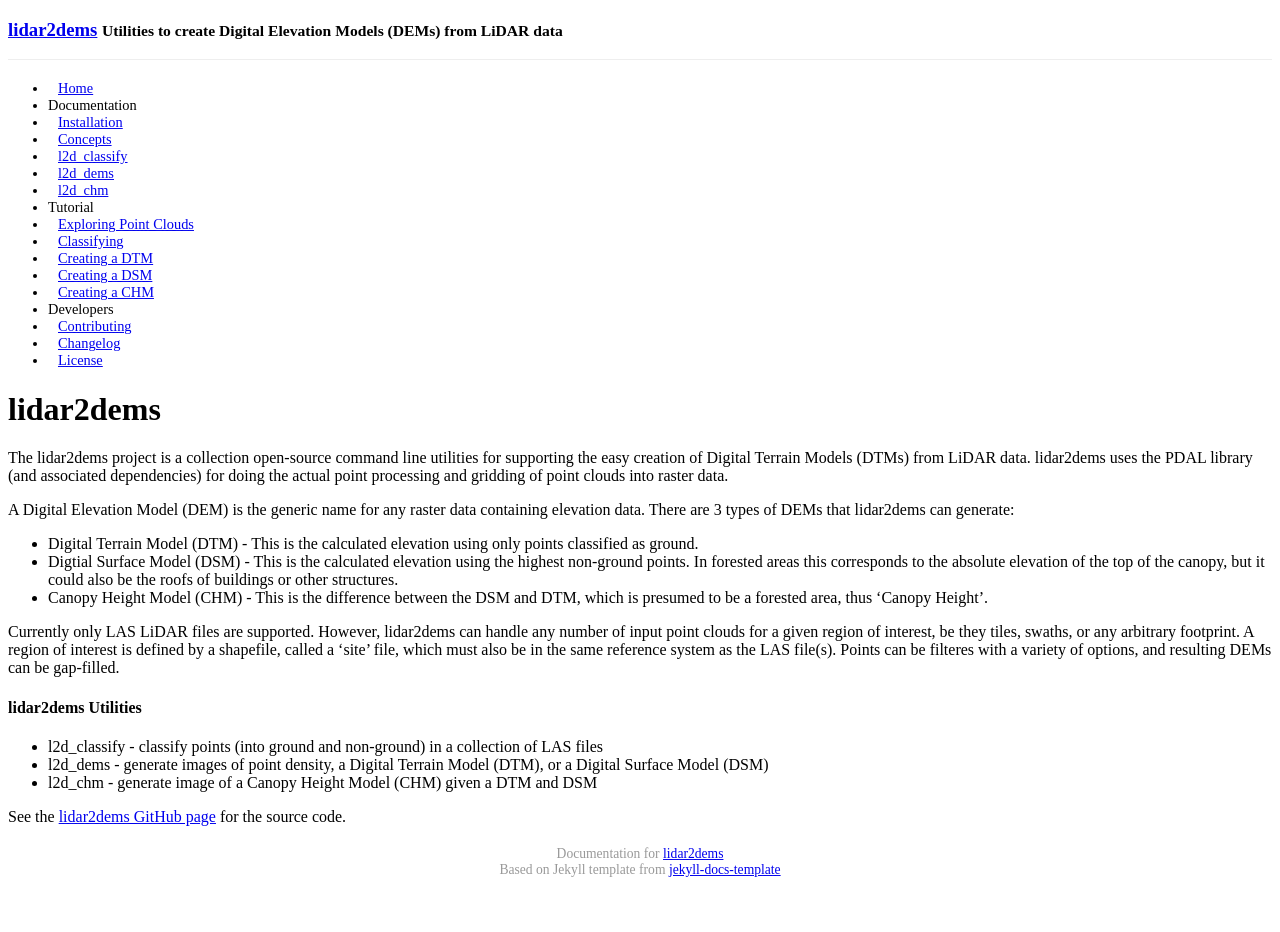
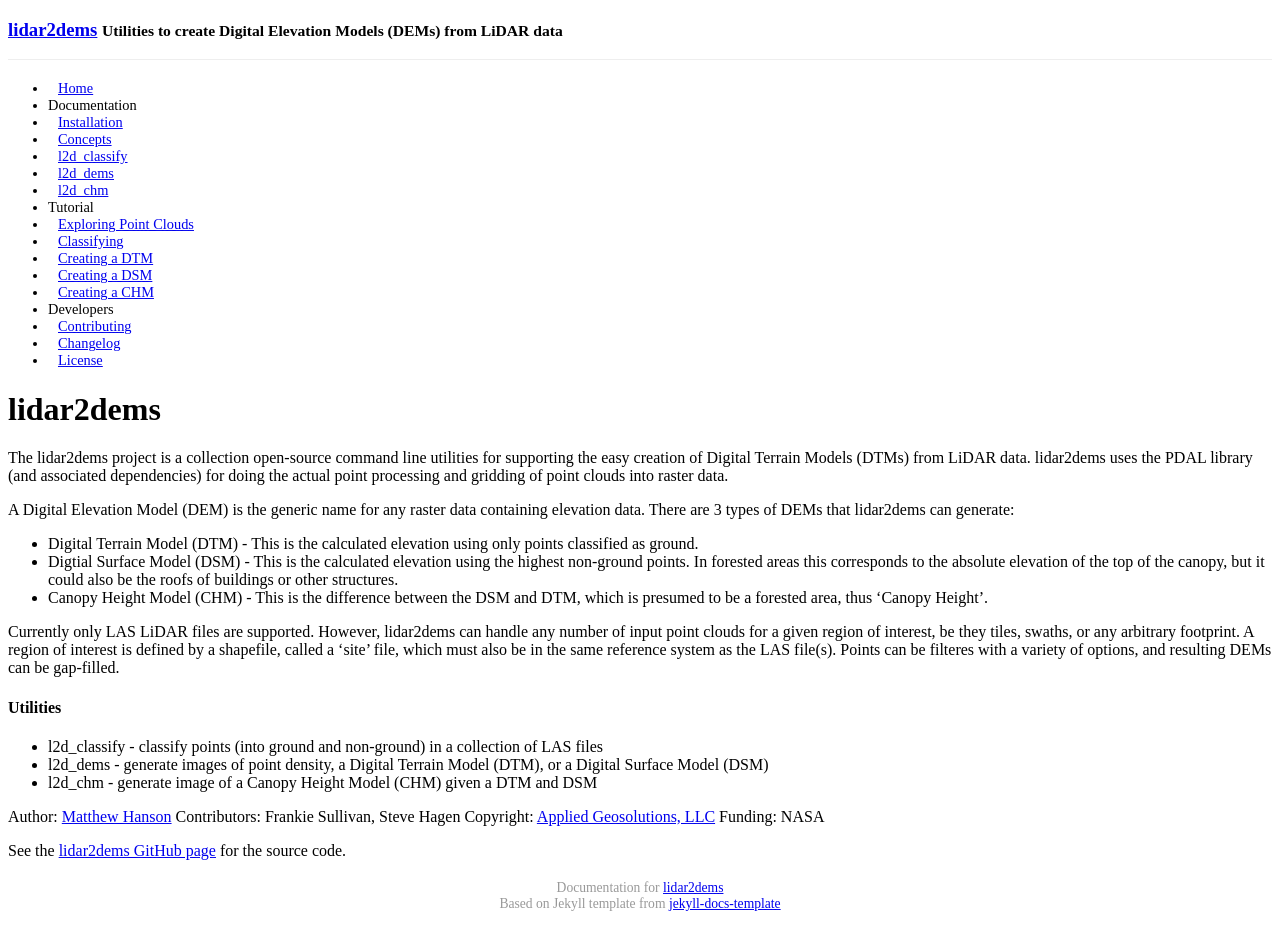
Before and after one commit to Applied-GeoSolutions/lidar2dems, a Jekyll site: the page built from index.md, in a window 1280 px wide. Built offline with Jekyll 4.4.1, drawn with Linux system fonts in a browser that asks for light colours; Markdown is read by kramdown in place of the engine named in the settings; a style sheet for code colours, icons or effects is not loaded; before the commit the page ends 900 px from its top, so only the background shows below that.

Commit message:
updated index

```diff
--- a/index.md
+++ b/index.md
@@ -14,11 +14,16 @@
 
 Currently only LAS LiDAR files are supported. However, lidar2dems can handle any number of input point clouds for a given region of interest, be they tiles, swaths, or any arbitrary footprint. A region of interest is defined by a shapefile, called a 'site' file, which must also be in the same reference system as the LAS file(s). Points can be filteres with a variety of options, and resulting DEMs can be gap-filled.
 
-####lidar2dems Utilities
+####Utilities
 
 * l2d_classify - classify points (into ground and non-ground) in a collection of LAS files
 * l2d_dems - generate images of point density, a Digital Terrain Model (DTM), or a Digital Surface Model (DSM)
 * l2d_chm - generate image of a Canopy Height Model (CHM) given a DTM and DSM
 
 
+Author: [Matthew Hanson](http://github.com/matthewhanson)
+Contributors: Frankie Sullivan, Steve Hagen
+Copyright: [Applied Geosolutions, LLC](http://www.appliedgeosolutions.com)
+Funding: NASA
+
 See the [lidar2dems GitHub page](http://github.com/Applied-GeoSolutions/lidar2dems) for the source code.
```
